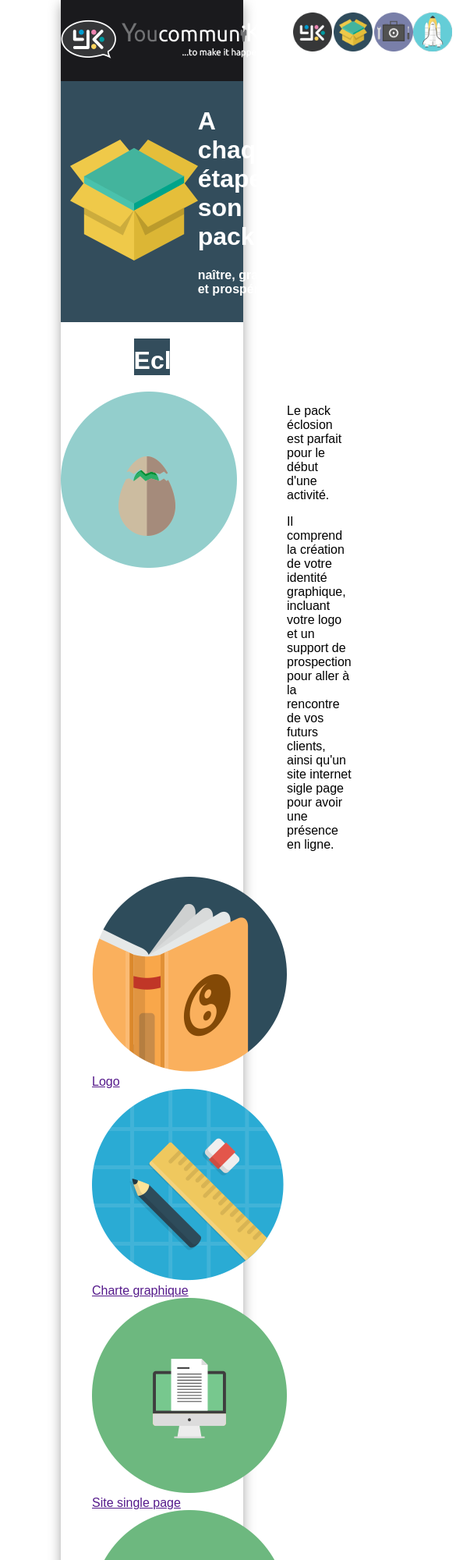
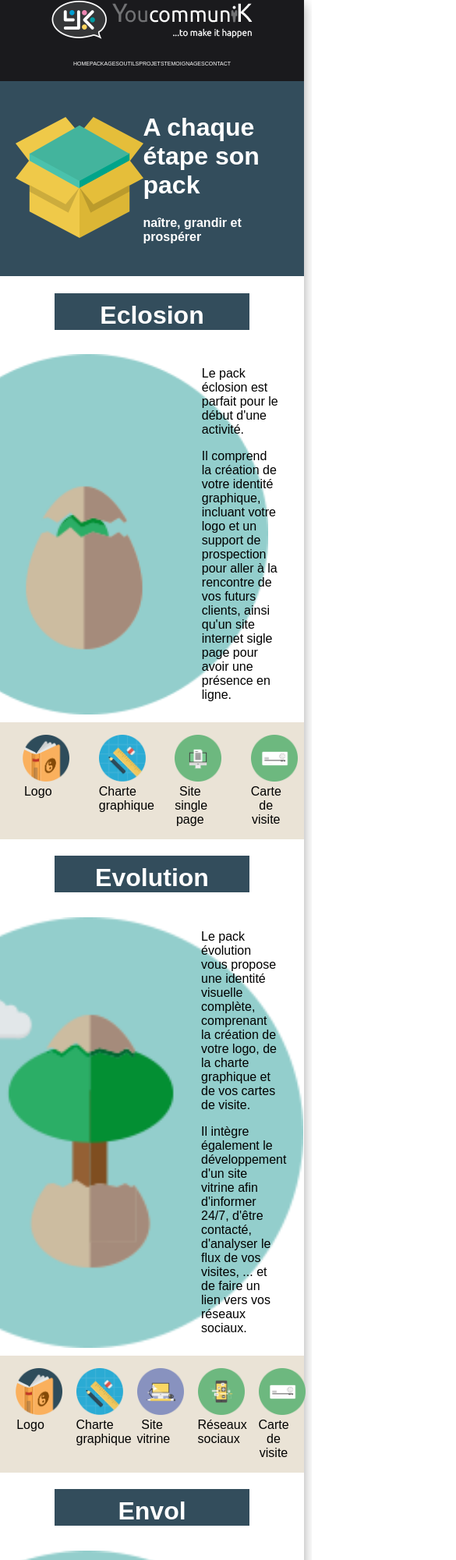
Before and after one commit to saarahchairi/5-avr-Youcommunik, a plain HTML site: page index.html in a window 390 px wide. Shown: the top 2000 px of the page at 78% size, 585 px wide, since content can reach past the window. Drawn offline with Linux system fonts and the light colour scheme.

Commit message:
fin du css et media queri pour les plus de 768px

```diff
--- a/index.html
+++ b/index.html
@@ -61,7 +61,8 @@
             <div class="titre-2">
                 <h1>Eclosion</h1>
             </div>
-            <div class="corps-eclosion">
+            <div class="corps">
+                <div class="intro">
                     <div class="logo-pack">
                         <img src="./public/img/icon-eclosion.png" alt="">
                     </div>
@@ -69,23 +70,20 @@
                         <p>Le pack éclosion est parfait pour le début d'une activité.</p>
                         <p>Il comprend la création de votre identité graphique, incluant votre logo et un support de prospection pour aller à la rencontre de vos futurs clients, ainsi qu'un site internet sigle page pour avoir une présence en ligne.</p>
                     </div>
-                <div class="logo-expli-eclosion">
+                </div>
+                <div class="logo-expli">
                     <ul>
                         <li>
-                            <img src="./public/img/Logo-logo.png" alt="">
-                            <a href="">Logo</a>
+                            <a href=""><img src="./public/img/Logo-logo.png" alt="">Logo</a>
                         </li>
                         <li>
-                            <img src="./public/img/icon-charte-graphic.png" alt="">
-                            <a href="">Charte graphique</a>
+                            <a href=""><img src="./public/img/icon-charte-graphic.png" alt="">Charte graphique</a>
                         </li>
                         <li>
-                            <img src="./public/img/site-single-page.png" alt="">
-                            <a href="">Site single page</a>
+                            <a href=""><img src="./public/img/site-single-page.png" alt="">Site single page</a>
                         </li>
                         <li>
-                            <img src="./public/img/carte-visite.png" alt="">
-                            <a href="">Carte de visite</a>
+                            <a href=""><img src="./public/img/carte-visite.png" alt="">Carte de visite</a>
                         </li>
                     </ul>
                 </div>
@@ -96,7 +94,8 @@
             <div class="titre-2">
                 <h1>Evolution</h1>
             </div>
-            <div class="corps-evolution">
+            <div class="corps">
+                <div class="intro">
                     <div class="logo-pack">
                         <img src="./public/img/icon-evolution.png" alt="">
                     </div>
@@ -104,27 +103,23 @@
                         <p>Le pack évolution vous propose une identité visuelle complète, comprenant la création de votre logo, de la charte graphique et de vos cartes de visite.</p>
                         <p>Il intègre également le développement d'un site vitrine afin d'informer 24/7, d'être contacté, d'analyser le flux de vos visites, ... et de faire un lien vers vos réseaux sociaux.</p>
                     </div>
-                <div class="logo-expli-evolution">
+                </div>
+                <div class="logo-expli">
                     <ul>
                         <li>
-                            <img src="./public/img/Logo-logo.png" alt="">
-                            <a href="">Logo</a>
+                            <a href=""><img src="./public/img/Logo-logo.png" alt="">Logo</a>
                         </li>
                         <li>
-                            <img src="./public/img/icon-charte-graphic.png" alt="">
-                            <a href="">Charte graphique</a>
+                            <a href=""><img src="./public/img/icon-charte-graphic.png" alt="">Charte graphique</a>
                         </li>
                         <li>
-                            <img src="./public/img/site-vitrine.png" alt="">
-                            <a href="">Site vitrive</a>
+                            <a href=""><img src="./public/img/site-vitrine.png" alt="">Site vitrine</a>
                         </li>
                         <li>
-                            <img src="./public/img/reseaux-sociaux.png" alt="">
-                            <a href="">Réseaux sociaux</a>
+                            <a href=""><img src="./public/img/reseaux-sociaux.png" alt="">Réseaux sociaux</a>
                         </li>
                         <li>
-                            <img src="./public/img/carte-visite.png" alt="">
-                            <a href="">Carte de visite</a>
+                            <a href=""><img src="./public/img/carte-visite.png" alt="">Carte de visite</a>
                         </li>
                     </ul>
                 </div>
@@ -135,7 +130,8 @@
             <div class="titre-2">
                 <h1>Envol</h1>
             </div>
-            <div class="corps-envol">
+            <div class="corps">
+                <div class="intro">
                     <div class="logo-pack">
                         <img src="./public/img/icon-envole.png" alt="">
                     </div>
@@ -143,23 +139,20 @@
                         <p>Le pack éclosion est destiné à acroître votre visibilité, clientèle et notoriété, tout en diminuant vos coût et en garantissant le meilleur retour sur investissement.</p>
                         <p>Il comprend un service d'analyse de votre cible et des flux de votre trafic internet, afin d'utiliser les paramètre les plus adéquats pour la diffusion de vos campagne.</p>
                     </div>
-                <div class="logo-expli-envol">
+                </div>
+                <div class="logo-expli">
                     <ul>
                         <li>
-                            <img src="./public/img/icon-analyse-flux-web.png" alt="">
-                            <a href="">Analyse du flux web</a>
+                            <a href=""><img src="./public/img/icon-analyse-flux-web.png" alt="">Analyse du flux web</a>
                         </li>
                         <li>
-                            <img src="./public/img/icon-campagne-facebook.png" alt="">
-                            <a href="">Campagne Facebook</a>
+                            <a href=""><img src="./public/img/icon-campagne-facebook.png" alt="">Campagne Facebook</a>
                         </li>
                         <li>
-                            <img src="./public/img/icon-campagne-adwords.png" alt="">
-                            <a href="">Campagne Adwords</a>
+                            <a href=""><img src="./public/img/icon-campagne-facebook.png" alt="">Campagne Adwords</a>
                         </li>
                         <li>
-                            <img src="./public/img/icon-campagne-e-mailing.png" alt="">
-                            <a href="">Campagne e-mailing</a>
+                            <a href=""><img src="./public/img/icon-campagne-e-mailing.png" alt="">Campagne e-mailing</a>
                         </li>
                     </ul>
                 </div>
--- a/public/css/media.css
+++ b/public/css/media.css
@@ -0,0 +1,48 @@
+@media screen and (min-width: 768px) and (max-width: 1024px) {
+    body{
+        margin: 0;
+    }
+
+    #eclosion .logo-expli-eclosion ul li{
+        list-style-type: none;
+        padding: 0 35% 0 35%;
+    }
+    #evolution .logo-expli-evolution ul li{
+        list-style-type: none;
+        padding: 0 30% 0 30%;
+    }
+}
+
+@media screen  and (max-width: 767px){
+    body{
+        margin: 0;
+    }
+
+    nav{
+        display:flex;
+        flex-direction: column;
+    }
+    nav #menu-nav ul{
+        padding-left: 0;
+    }
+    nav #menu-nav ul li img{
+        display: none;
+    }
+    nav #menu-nav ul li a{
+        text-decoration: none;
+        color: white;
+        font-size: 7px;
+    }
+
+
+
+    footer .menu-footer{
+        display: flex;
+        flex-direction: column;
+        text-align: center;
+    }
+    footer .cgv p{
+        text-align: center;
+    }
+
+}
--- a/public/css/style.css
+++ b/public/css/style.css
@@ -41,26 +41,61 @@ nav #menu-nav ul li a{
     justify-content: center;
 }
 
-#eclosion .titre-2{
+.titre-2{
     display: flex;
     text-align: center;
     justify-content: center;
 }
-#eclosion .titre-2 h1{
+.titre-2 h1{
     padding-top: 10px;
     background-color: rgb(51,77,92);
     color: white;
-    width: 20%;
+    width: 250px;
 }
-#eclosion .corps-eclosion{
+.corps .intro{
+    padding: 10px 0 10px 0;
     display: grid;
     grid-template-columns: 1fr 2fr;
 }
-#eclosion .logo-expli-eclosion ul li{
+.corps .intro .logo-pack{
+    display: flex;
+    justify-content: center;
+}
+.corps .intro .text{
+    padding: 0 20% 0 20%;
+}
+.logo-expli{
+    width: 100%;
+    height: 150px;
+    background-color: rgb(234,227,214);
+    display: flex;
+    align-items: center;
+}
+.logo-expli ul{
+    margin: 0;
+    padding: 0;
+    display: grid;
+    grid-template-columns: 1fr 1fr 1fr 1fr;
+    width: 100%;
+    text-align: center;
+}
+.logo-expli ul li{
     list-style-type: none;
+    padding: 0 30% 0 30%;
 }
-#eclosion .logo-expli-eclosion ul li a{
-    /* je suis arrivé ici*/
+.logo-expli ul li a{
+    text-decoration: none;
+    color: black;
+}
+.logo-expli ul li a img{
+    height: 60px;
+}
+
+#evolution .logo-expli ul{
+    grid-template-columns: 1fr 1fr 1fr 1fr 1fr;
+}
+#evolution .logo-expli ul li{
+    padding: 0 25% 0 25%;
 }
 
 footer{
```
Lines whose indentation alone changed are shown as unchanged.
